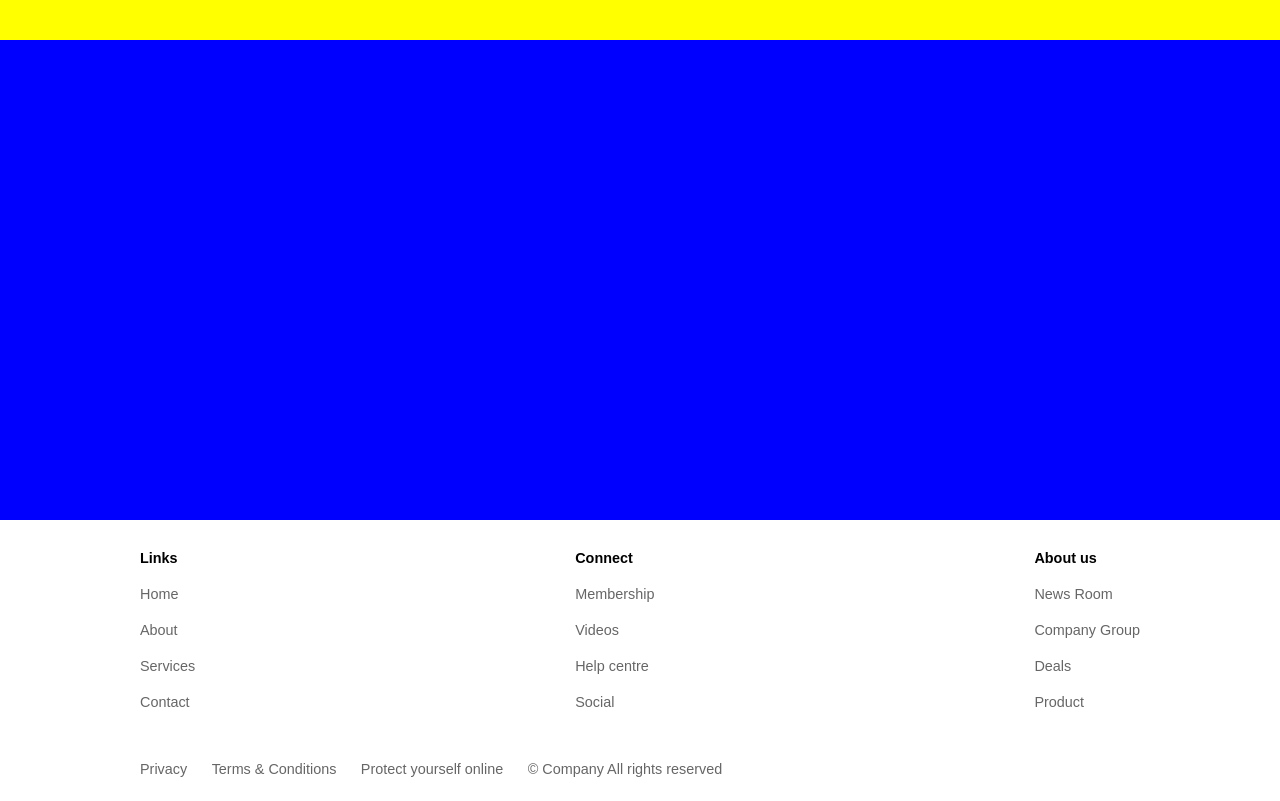
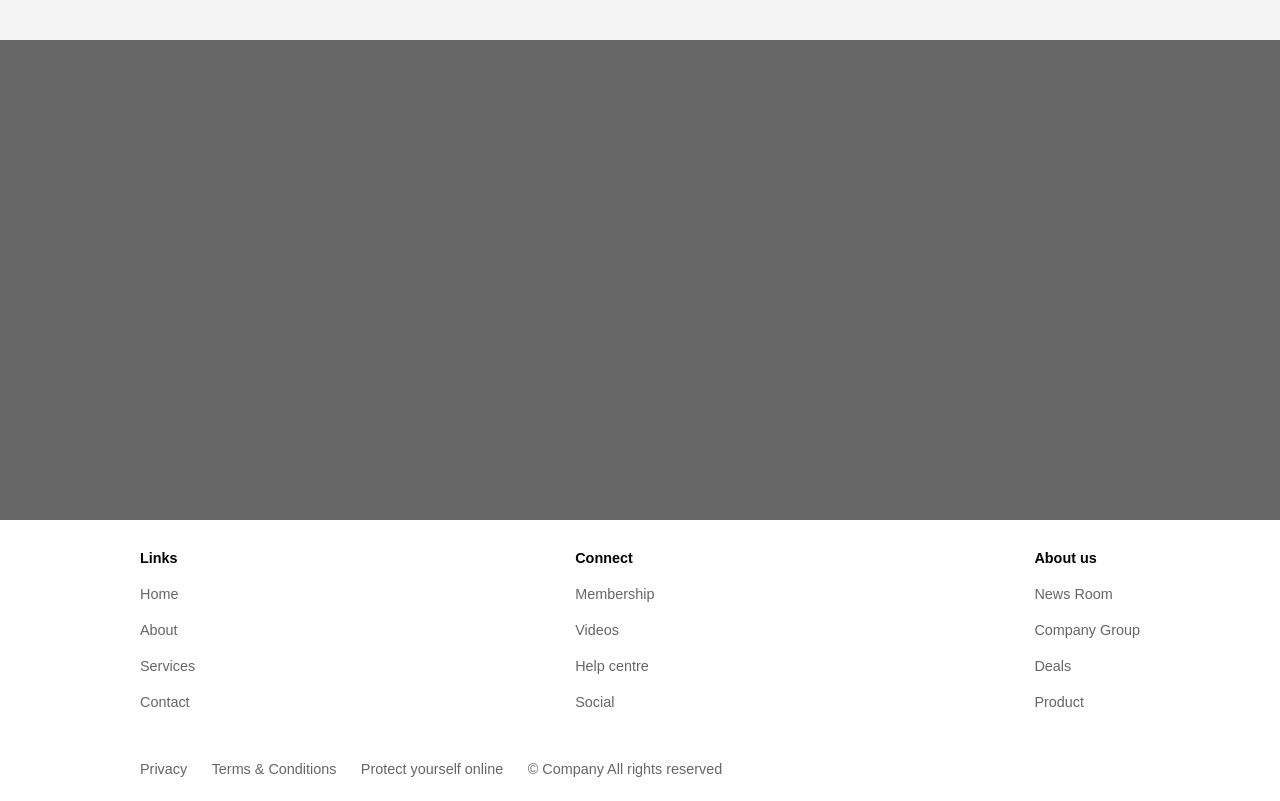
Before and after one commit to Khai-Halim/Just-a-Footer, a plain HTML site: page index.html in a window 1280 px wide. Drawn offline with Linux system fonts and the light colour scheme.

Commit message:
Tidy the code

```diff
--- a/css/style.scss
+++ b/css/style.scss
@@ -3,6 +3,7 @@ $grey: #666;
 $grey-light: #aaa;
 $font-small: 0.9rem;
 
+//reset
 *{
     margin: 0;
     padding: 0;
@@ -16,25 +17,29 @@ h4{
     margin-top: 20px;
 }
 
+//center content and give max width
 .wrapper{
     width: 90%;
     max-width: 1000px;
     margin: 0 auto;
 }
 
+//Create space as if there was a header.
 header{
     height: 40px;
-    background: yellow;
+    background: #f3f3f3;
 }
 
+//Create space as if there was some main content.
 main{
     min-height: 60vh;
-    background: blue;
+    background: $grey;
 }
 
+//Footer section
 footer{
+    //Links, Connect and About us
     .footer-1{
-        //margin-top: 40px;
         display: flex;
         justify-content: space-between;
         margin-top: 10px;
@@ -54,6 +59,8 @@ footer{
             }
         }
     }
+
+//The copyright part of the footer
     .footer-2{
         margin-top: 40px;
         margin-bottom: 10px;
@@ -73,6 +80,7 @@ footer{
     }
 }
 
+//mobile version
 @media(max-width: 750px){
     .footer-1{
         flex-direction: column;
@@ -80,10 +88,10 @@ footer{
             padding-bottom: 14px;
             border-bottom: 1px solid $grey-light;
         }
-
     }
 
     .footer-2{
+        margin-top: 20px !important;
         a{
             display: block;
         }
```
Also changed, not shown: index.html (+0 -5 lines), css/style.css, 1 other file.
